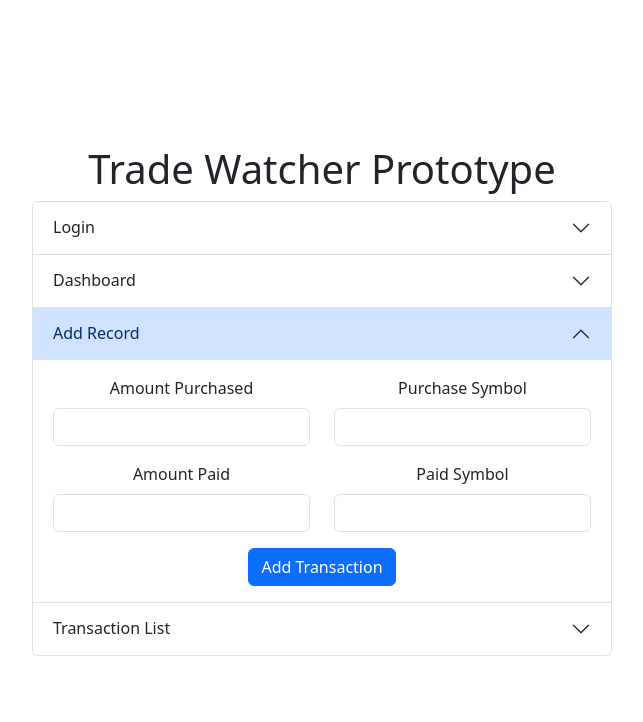
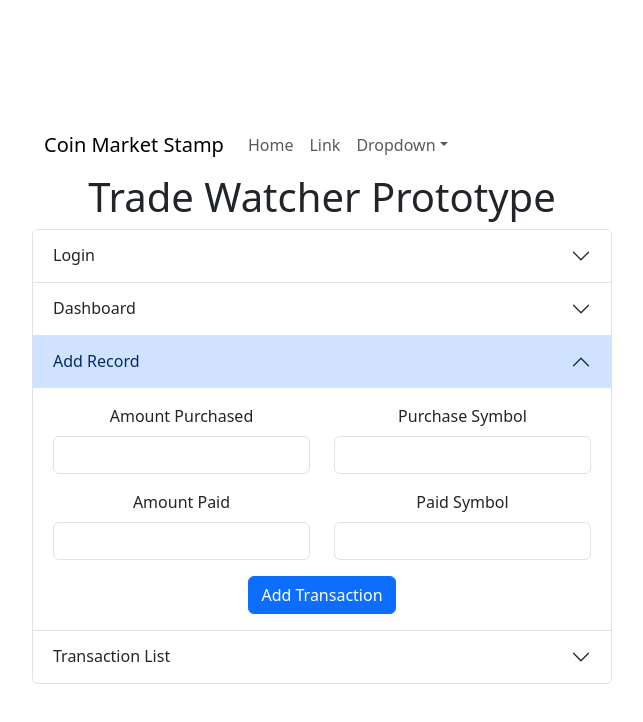
Before and after one commit to the-outrun-coder/Trade_Watcher, a React (Vite) app in the folder UI_REACT/: page / in a window 1280 px wide. Shown: the top 722 px of the page, without its empty margins (318-961 px from the left). Built offline with nearby package versions, Linux system fonts and the light colour scheme; no server answers.

Commit message:
first push using react bootstrap docs example

```diff
--- a/UI_REACT/src/App.tsx
+++ b/UI_REACT/src/App.tsx
@@ -1,4 +1,4 @@
-import { Accordion } from 'react-bootstrap';
+import { Accordion, Container, Nav, NavDropdown, Navbar, NavbarToggle } from 'react-bootstrap';
 import './App.css'
 
 import { Provider } from 'react-redux';
@@ -15,6 +15,30 @@ function App() {
 
   return (
     <Provider store={store}>
+      <Navbar expand="lg">
+        <Container>
+          <Navbar.Brand href='#home'>Coin Market Stamp</Navbar.Brand>
+          <NavbarToggle aria-controls='basic-nav-bar' />
+          <Navbar.Collapse id='basic-nav-bar'>
+            <Nav className="me-auto">
+            <Nav.Link href="#home">Home</Nav.Link>
+            <Nav.Link href="#link">Link</Nav.Link>
+              <NavDropdown title="Dropdown" id="basic-nav-dropdown">
+                <NavDropdown.Item href="#action/3.1">Action</NavDropdown.Item>
+                <NavDropdown.Item href="#action/3.2">
+                  Another action
+                </NavDropdown.Item>
+                <NavDropdown.Item href="#action/3.3">Something</NavDropdown.Item>
+                <NavDropdown.Divider />
+                <NavDropdown.Item href="#action/3.4">
+                  Separated link
+                </NavDropdown.Item>
+              </NavDropdown>
+          </Nav>
+          </Navbar.Collapse>
+        </Container>
+      </Navbar>
+
       <div className="header-nav">
         <h1>Trade Watcher Prototype</h1>
       </div>
```
